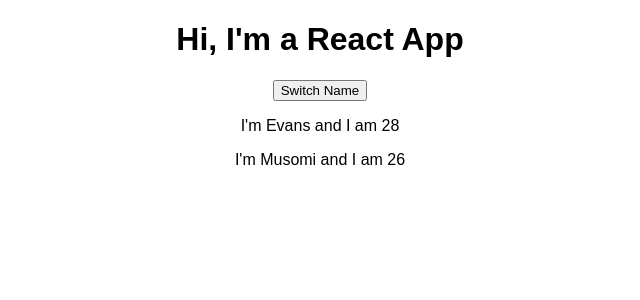
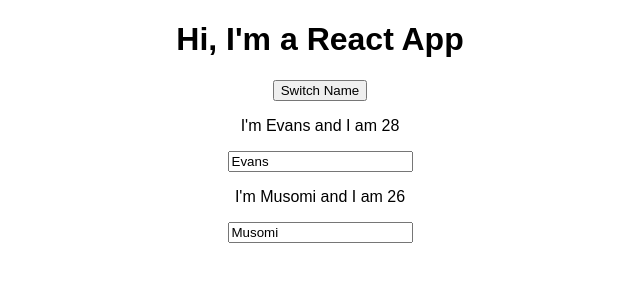
Before and after one commit to evansmusomi/react-guide-1, a React (Create React App) app: page / in a window 1280 px wide. Shown: the top 300 px of the page, without its empty margins (320-960 px from the left). Built offline with nearby package versions, Linux system fonts and the light colour scheme.

Commit message:
feat: adds two way binding on first Person component

```diff
--- a/src/App.js
+++ b/src/App.js
@@ -13,6 +13,12 @@
     });
   };
 
+  nameChangedHandler = (event) => {
+    this.setState({
+      persons: [{ name: event.target.value, age: 28 }, { name: "Musomi", age: 26 }]
+    });
+  };
+
   render() {
     return (
       <div className="App">
@@ -22,6 +28,7 @@
           name={this.state.persons[0].name}
           age={this.state.persons[0].age}
           click={this.switchNameHandler}
+          changed={this.nameChangedHandler}
         />
         <Person
           name={this.state.persons[1].name}
--- a/src/Person/Person.js
+++ b/src/Person/Person.js
@@ -7,6 +7,7 @@
         I'm {props.name} and I am {props.age}
       </p>
       <p>{props.children}</p>
+      <input type="text" onChange={props.changed} value={props.name} />
     </div>
   );
 };
```
